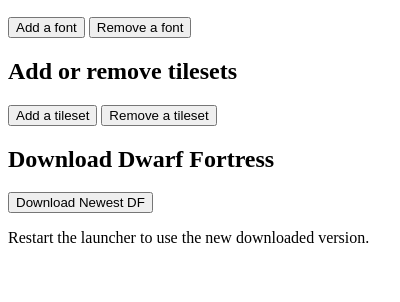
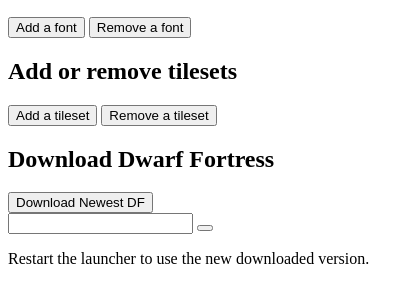
Before and after one commit to Baelyk/df-launcher, an Electron app: page launcher/settings.html in a window 400 px wide. Shown: the part 110-412 px from the top of the page. Drawn offline with Linux system fonts and the light colour scheme; no server answers.

Commit message:
Working on more settings

```diff
--- a/launcher/assets/js/settings.js
+++ b/launcher/assets/js/settings.js
@@ -22,7 +22,7 @@
   }
 }
 
-// const config = require(path.join(__dirname, '..', 'config', 'config.json'))
+const config = require(path.join(__dirname, '..', 'config', 'config.json'))
 // const pathToDF = config.settings.df.dir.path
 // const pathToData = config.settings.data.dir.path
 // const contents = require(path.join(pathToData, 'contents.json'))
@@ -38,9 +38,14 @@
   tilesetBtn: document.querySelector('#removetileset')
 }
 let download = {
-  newestBtn: document.querySelector('#downloadnewest')
+  newestBtn: document.querySelector('#downloadnewest'),
+  customIpt: document.querySelector('#customversion'),
+  customBtn: document.querySelector('#downloadcustom')
 }
 
+function init () {
+  download.customIpt.value = config.settings.df.downloads.newest
+}
 // function addedFile (files, what) {
 //   let type = what.split(' ')
 //   log.verbose(`${type} (${files}) ${Array.isArray(files) && files.length > 1 ? 'have' : 'has'} been added`)
@@ -69,3 +74,5 @@
 
 // ipc.on('added-files', addedFile)
 ipc.on('download-finished', downloadFinished)
+
+init()
--- a/launcher/settings.html
+++ b/launcher/settings.html
@@ -18,7 +18,9 @@
         </div>
         <div class="" id="download">
             <h2>Download Dwarf Fortress</h2>
-            <button type="button" id="downloadnewest">Download Newest DF</button>
+            <button type="button" id="downloadnewest">Download Newest DF</button><br />
+            <input type="text" id="customversion" value="">
+            <button type="button" id="downloadcustom"></button>
             <p>Restart the launcher to use the new downloaded version.</p>
         </div>
     </body>
```
Also changed, not shown: TODO.md (+1 -1 lines).
